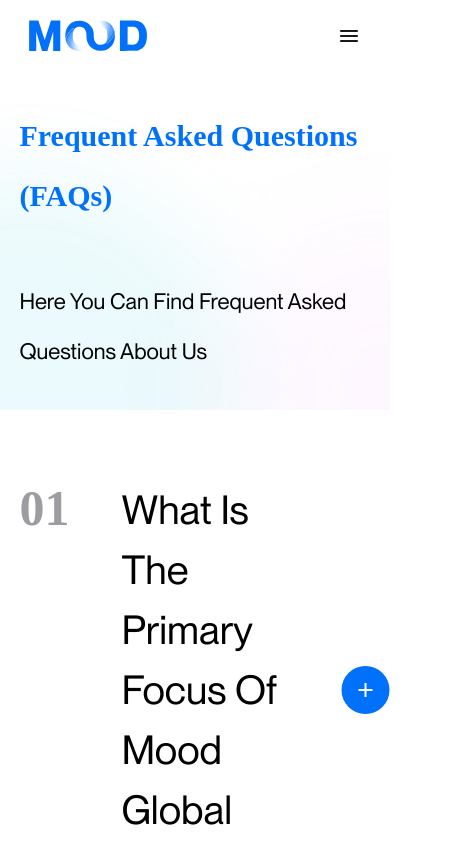
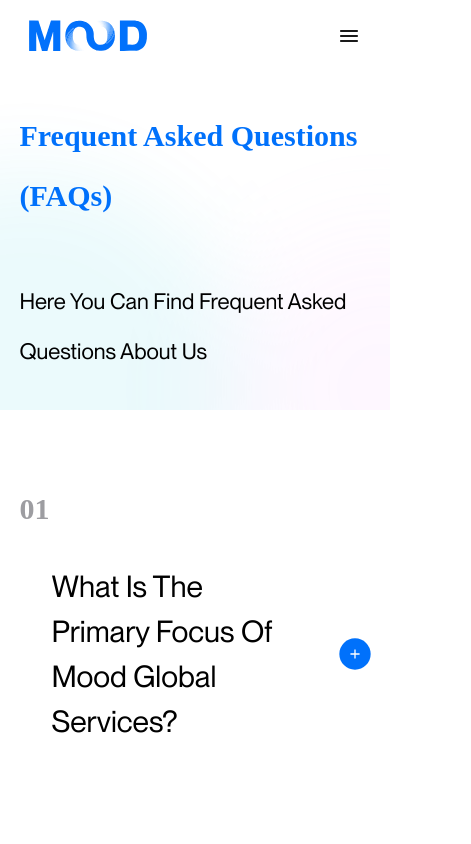
Before and after one commit to omeaag/mgs-website, a Next.js app: page /faq in a window 390 px wide. Shown: the top 844 px of the page, 471 px wide, since content can reach past the window. Built offline with nearby package versions, Linux system fonts and the light colour scheme; a web font is replaced by a local one.

Commit message:
Faq Page Tab & Mobile

```diff
--- a/public/style/termsConditions.css
+++ b/public/style/termsConditions.css
@@ -49,8 +49,7 @@
 }
 
 .termsConditionsText,
-.termsConditionsTitle,
-.FaqContainer {
+.termsConditionsTitle {
     display: flex;
     flex-direction: column;
     font-family: MonumentExtended;
@@ -139,12 +138,15 @@ u strong {
     flex-direction: row;
     gap: 52px;
     width: 100%;
+
+    align-items: center;
 }
-.FaqUpperDiv img{
+
+.FaqUpperDiv img {
     cursor: pointer;
 }
 
-.FaqTitleContainer{
+.FaqTitleContainer {
     width: 80%;
     font-size: 40px;
     font-weight: 500;
@@ -152,6 +154,7 @@ u strong {
     text-transform: capitalize;
     text-align: left;
 }
+
 .FaqLowerDiv {
     width: 79%;
     color: var(--text-txt-secondary, rgba(60, 60, 67, 0.85));
@@ -222,4 +225,53 @@ u strong {
         padding: 0;
         height: 40vh;
     }
+
+    .FaqTitleContainer,
+    .FaqContainer h1 {
+        font-size: 30px;
+    }
+
+    .FaqUpperDiv img {
+        display: flex;
+        width: 32px;
+        height: 32px;
+        justify-content: center;
+        align-items: center;
+        gap: 10px;
+    }
+    .FaqTitleContainer{
+        width: 100%;
+        margin-left: -50px;
+    }
+
+    .FaqLowerDiv {
+        font-size: 18px;
+    }
+
+    .FaqUpperDiv h1 {
+        order: -1; /* Move h1 to the beginning */
+        margin-bottom: 300px; /* Adjust margin for spacing */
+      }
 }
+
+
+/*Tablet*/
+@media (min-width: 600px) and (max-width: 1024px) {
+    .FaqLowerDiv {
+        font-size: 18px;
+    }
+
+    .FaqTitleContainer,
+    .FaqContainer h1 {
+        font-size: 30px;
+    }
+
+
+    .termsConditionsHeader h1 {
+        font-size: 40px;
+    }
+
+    .termsConditionsHeader p {
+        font-size: 22px;
+    }
+}
```
